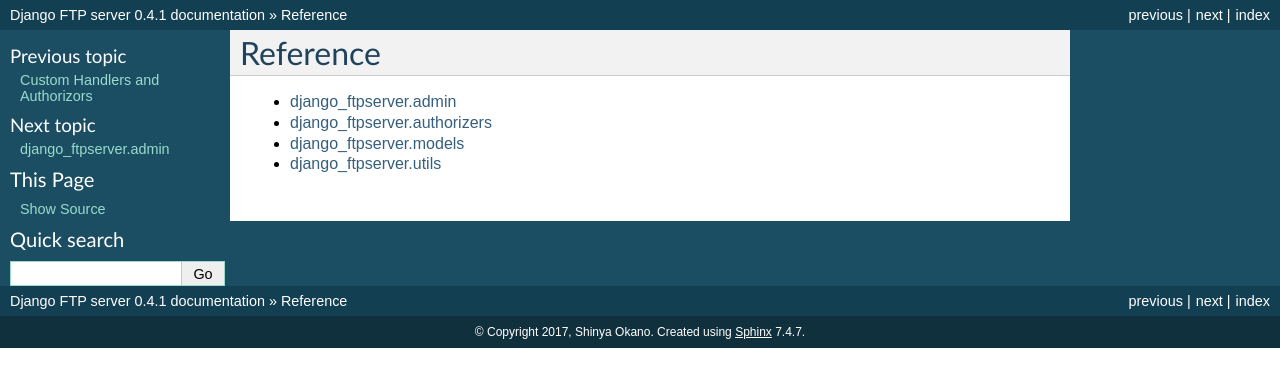
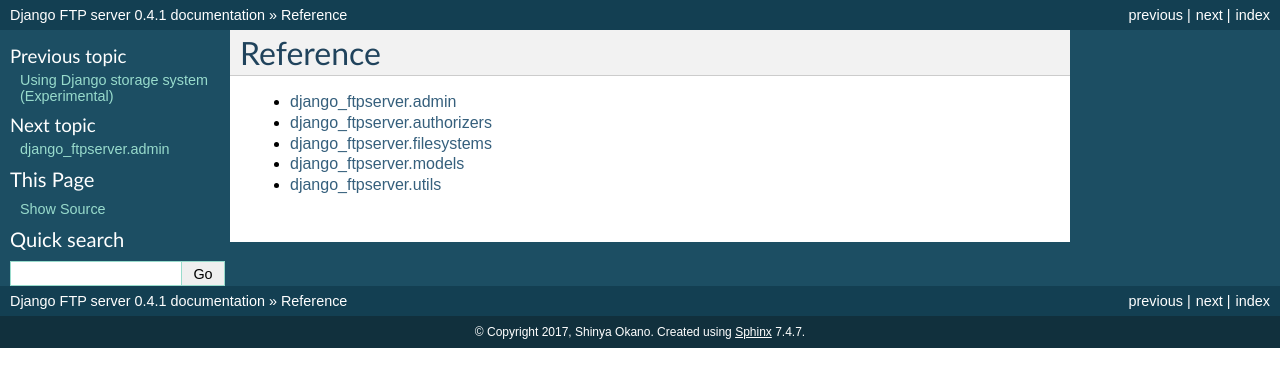
Before and after one commit to tokibito/django-ftpserver, a Sphinx documentation site: the page built from docs/source/reference/index.rst, in a window 1280 px wide. Shown: the top 387 px of the page. Built offline with Sphinx 7.4.7, drawn with Linux system fonts in a browser that asks for light colours.

Commit message:
Add document for filesystems.

```diff
--- a/docs/source/custom_handlers_authorizers.rst
+++ b/docs/source/custom_handlers_authorizers.rst
@@ -2,7 +2,7 @@
 Custom Handlers and Authorizors
 ===============================
 
-Django FTP lets you specify custom handlers and authorizers via Django settings.
+Django FTP Server lets you specify custom handlers and authorizers via Django settings.
 
 Setting Options::
 
--- a/docs/source/index.rst
+++ b/docs/source/index.rst
@@ -14,6 +14,7 @@ Contents:
    overview
    management_commands
    custom_handlers_authorizers
+   using_django_storage
    reference/index
    ChangeLog
 
--- /dev/null
+++ b/docs/source/reference/django_ftpserver.filesystems.rst
@@ -0,0 +1,6 @@
+============================
+django_ftpserver.filesystems
+============================
+
+.. automodule:: django_ftpserver.filesystems
+   :members:
--- a/docs/source/reference/index.rst
+++ b/docs/source/reference/index.rst
@@ -7,5 +7,6 @@ Reference
 
    django_ftpserver.admin
    django_ftpserver.authorizers
+   django_ftpserver.filesystems
    django_ftpserver.models
    django_ftpserver.utils
```
Also changed, not shown: docs/source/using_django_storage.rst (added, +22 -0 lines), 1 other file.
